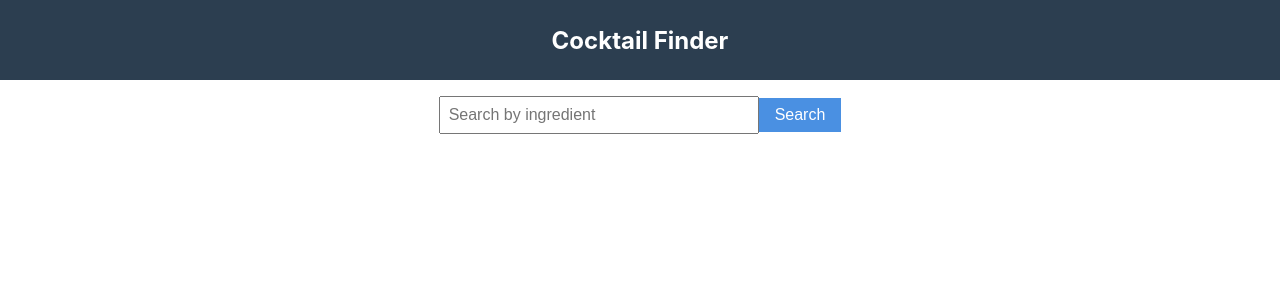
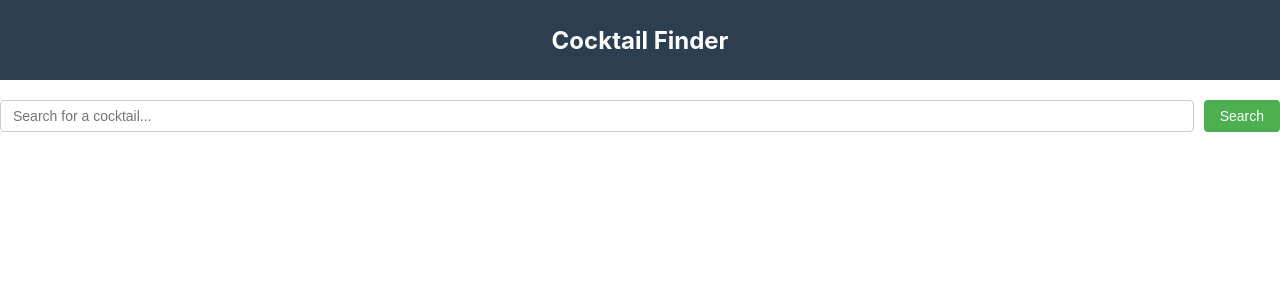
Before and after one commit to landontally/cocktail-pwa, a React (Create React App) app: page / in a window 1280 px wide. Shown: the top 300 px of the page. Built offline with nearby package versions, Linux system fonts and the light colour scheme.

Commit message:
style: updated

```diff
--- a/src/components/SearchBar.js
+++ b/src/components/SearchBar.js
@@ -1,33 +1,27 @@
 import React, { useState } from 'react';
-import './SearchBar.css'; // Import the CSS file (if using plain CSS)
+import styles from './SearchBar.module.css';
 
 const SearchBar = ({ onSearch }) => {
   const [searchTerm, setSearchTerm] = useState('');
 
-  const handleInputChange = (event) => {
-    setSearchTerm(event.target.value);
-  };
-
-  const handleSubmit = (event) => {
-    event.preventDefault();
+  const handleSubmit = (e) => {
+    e.preventDefault();
     onSearch(searchTerm);
   };
 
   return (
-    <div className="search-bar">
-      <form onSubmit={handleSubmit} className="search-form">
+    <form onSubmit={handleSubmit} className={styles.searchBar}>
       <input
         type="text"
-          placeholder="Search by ingredient"
+        placeholder="Search for a cocktail..."
         value={searchTerm}
-          onChange={handleInputChange}
-          className="search-input"
+        onChange={(e) => setSearchTerm(e.target.value)}
+        className={styles.input}
       />
-        <button type="submit" className="search-button">
+      <button type="submit" className={styles.button}>
         Search
       </button>
     </form>
-    </div>
   );
 };
 
```
Lines whose indentation alone changed are shown as unchanged.
